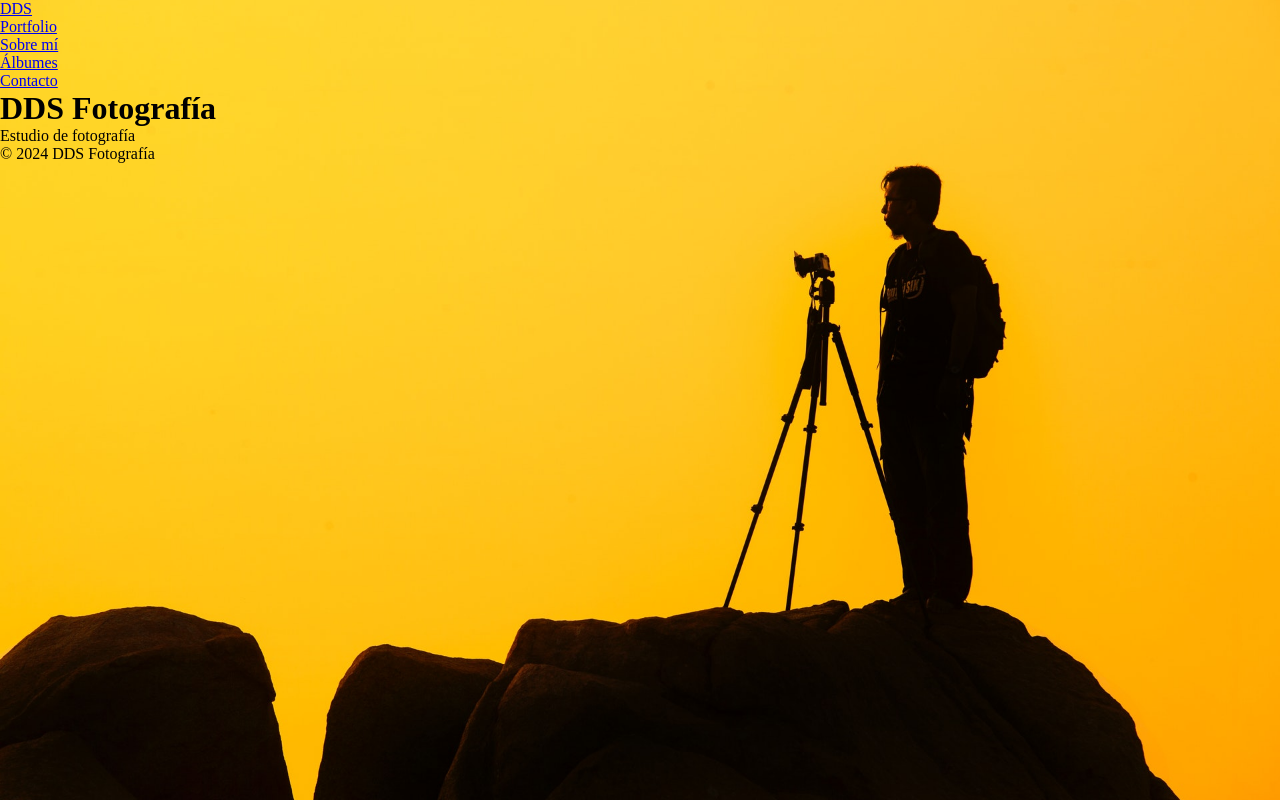
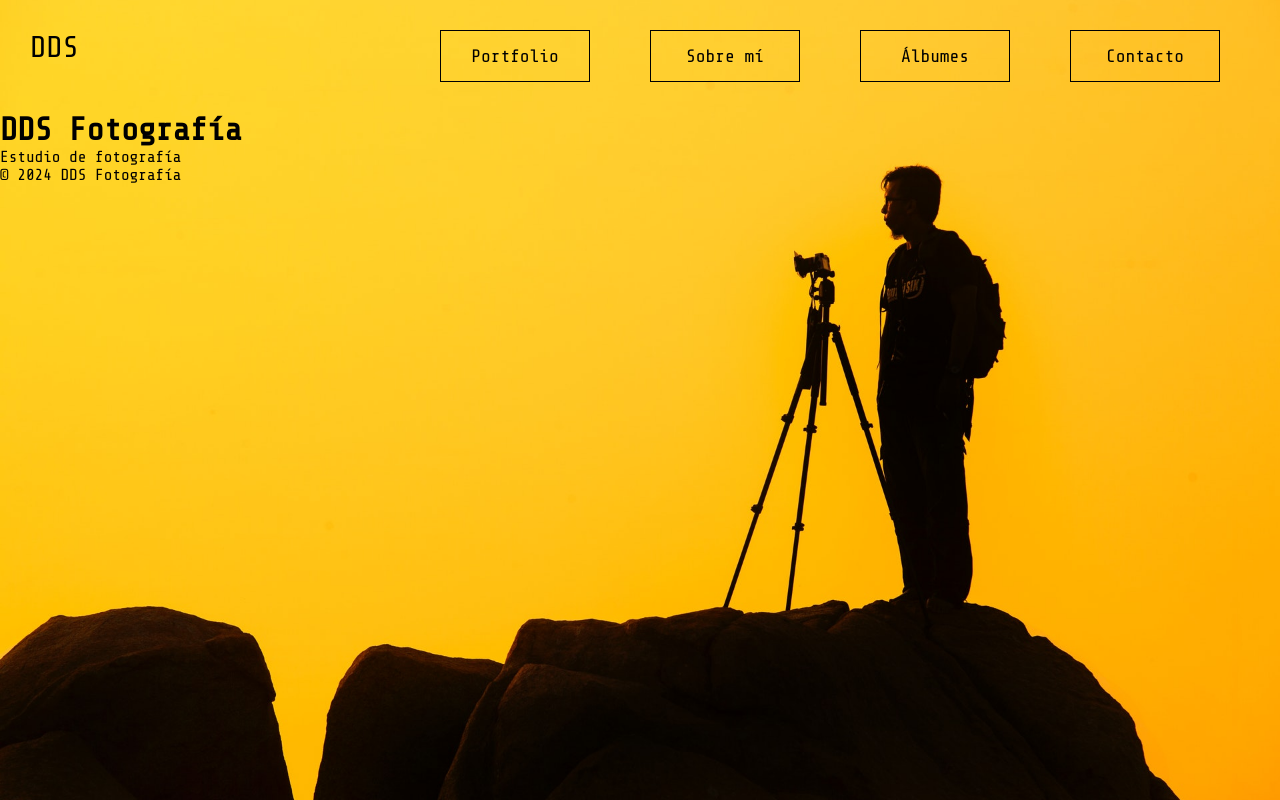
Before and after one commit to cristiandds/Fotograf-a-dds---portada, a plain HTML site: page index.html in a window 1280 px wide. Drawn offline with nearby package versions, Linux system fonts and the light colour scheme.

Commit message:
estilos header y agregue tipografia

```diff
--- a/style.css
+++ b/style.css
@@ -1,3 +1,4 @@
+@import url('https://fonts.googleapis.com/css2?family=Share+Tech+Mono&display=swap');
 *{
     margin: 0;
     padding: 0;
@@ -5,8 +6,41 @@
 }
 
 body{
+    font-family: 'Share Tech Mono';
     background-image: url(img/fondo.jpg);
     background-attachment: fixed;
     background-size: cover;
     background-position: center center;
 }
+
+
+header{
+    display: flex;
+    justify-content: space-between;
+    padding: 30px;
+}
+
+.logo a{
+    text-decoration: none;
+    color: #000;
+    font-size: 30px;
+}
+
+nav ul{
+    display: flex;
+    list-style: none;
+}
+
+nav ul li{
+    width: 150px;
+    border: 1px solid #000;
+    margin: 0 30px;
+}
+nav ul li a{
+    display: block;
+    text-decoration: none;
+    color: #000;
+    padding: 15px 0;
+    text-align: center;
+    font-size: 18px;
+}
```
